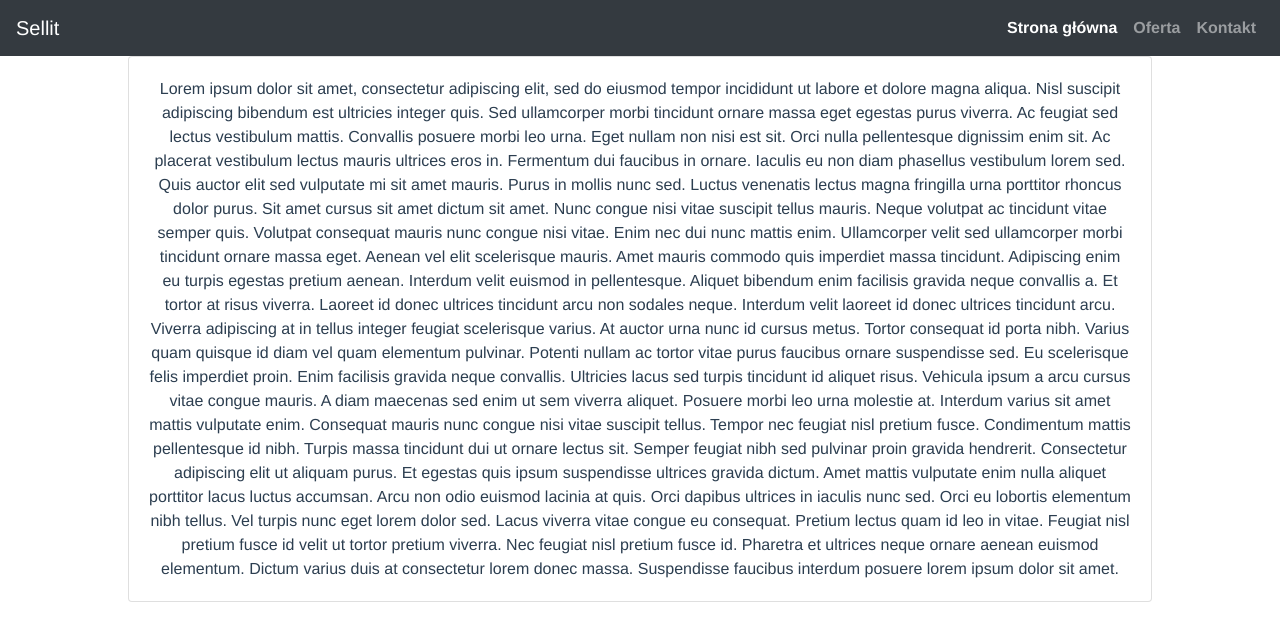
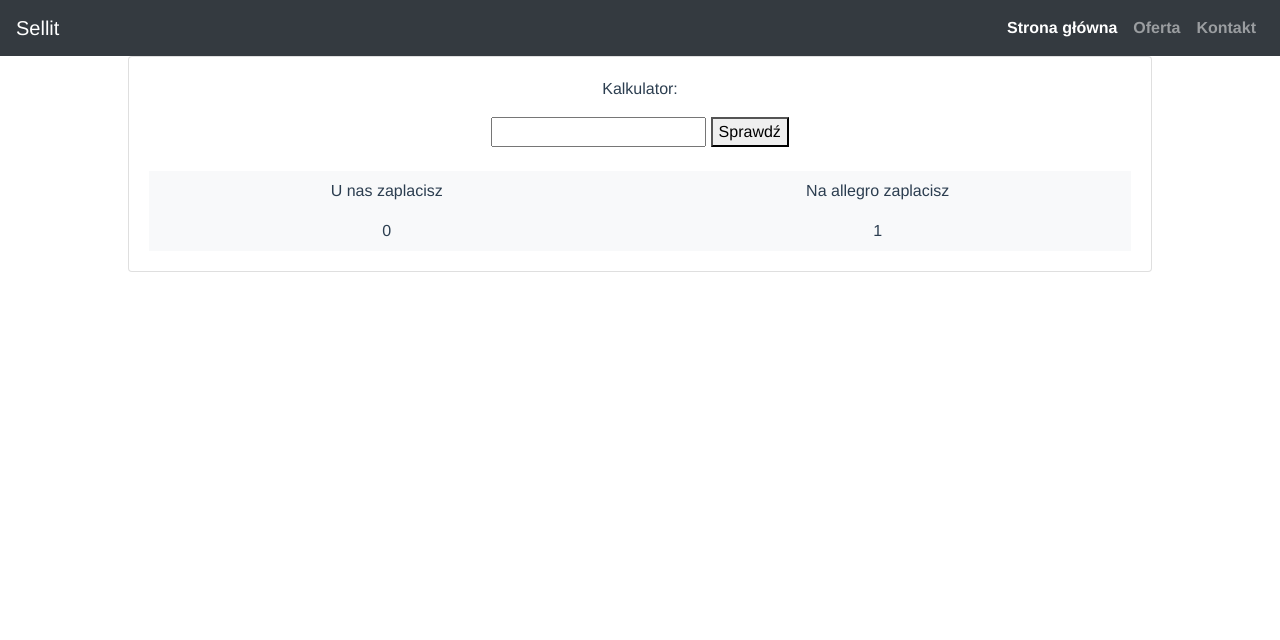
Before and after one commit to a-mizera/Zd, a Vue app in the folder zad1/: page /#/offer in a window 1280 px wide. Shown: the top 640 px of the page. Built offline with nearby package versions, Linux system fonts and the light colour scheme.

Commit message:
funkcja tabelki

```diff
--- a/zad1/src/router/index.js
+++ b/zad1/src/router/index.js
@@ -1,6 +1,7 @@
 import { createRouter, createWebHashHistory } from 'vue-router'
 import HomeView from '../views/HomeView.vue'
 import OfferView from '../views/OfferView.vue'
+
 
 const routes = [
   {
@@ -11,9 +12,6 @@ const routes = [
   {
     path: '/offer',
     name: 'offer',
-    // route level code-splitting
-    // this generates a separate chunk (about.[hash].js) for this route
-    // which is lazy-loaded when the route is visited.
     component: OfferView
   },
   {
--- a/zad1/src/views/OfferView.vue
+++ b/zad1/src/views/OfferView.vue
@@ -1,14 +1,51 @@
 <template>
     <div>
-        Lorem ipsum dolor sit amet, consectetur adipiscing elit, sed do eiusmod tempor incididunt ut labore et dolore magna aliqua. Nisl suscipit adipiscing bibendum est ultricies integer quis. Sed ullamcorper morbi tincidunt ornare massa eget egestas purus viverra. Ac feugiat sed lectus vestibulum mattis. Convallis posuere morbi leo urna. Eget nullam non nisi est sit. Orci nulla pellentesque dignissim enim sit. Ac placerat vestibulum lectus mauris ultrices eros in. Fermentum dui faucibus in ornare. Iaculis eu non diam phasellus vestibulum lorem sed. Quis auctor elit sed vulputate mi sit amet mauris. Purus in mollis nunc sed. Luctus venenatis lectus magna fringilla urna porttitor rhoncus dolor purus. Sit amet cursus sit amet dictum sit amet. Nunc congue nisi vitae suscipit tellus mauris. Neque volutpat ac tincidunt vitae semper quis. Volutpat consequat mauris nunc congue nisi vitae. Enim nec dui nunc mattis enim.
-
-Ullamcorper velit sed ullamcorper morbi tincidunt ornare massa eget. Aenean vel elit scelerisque mauris. Amet mauris commodo quis imperdiet massa tincidunt. Adipiscing enim eu turpis egestas pretium aenean. Interdum velit euismod in pellentesque. Aliquet bibendum enim facilisis gravida neque convallis a. Et tortor at risus viverra. Laoreet id donec ultrices tincidunt arcu non sodales neque. Interdum velit laoreet id donec ultrices tincidunt arcu. Viverra adipiscing at in tellus integer feugiat scelerisque varius. At auctor urna nunc id cursus metus. Tortor consequat id porta nibh.
-
-Varius quam quisque id diam vel quam elementum pulvinar. Potenti nullam ac tortor vitae purus faucibus ornare suspendisse sed. Eu scelerisque felis imperdiet proin. Enim facilisis gravida neque convallis. Ultricies lacus sed turpis tincidunt id aliquet risus. Vehicula ipsum a arcu cursus vitae congue mauris. A diam maecenas sed enim ut sem viverra aliquet. Posuere morbi leo urna molestie at. Interdum varius sit amet mattis vulputate enim. Consequat mauris nunc congue nisi vitae suscipit tellus. Tempor nec feugiat nisl pretium fusce. Condimentum mattis pellentesque id nibh. Turpis massa tincidunt dui ut ornare lectus sit. Semper feugiat nibh sed pulvinar proin gravida hendrerit.
-
-Consectetur adipiscing elit ut aliquam purus. Et egestas quis ipsum suspendisse ultrices gravida dictum. Amet mattis vulputate enim nulla aliquet porttitor lacus luctus accumsan. Arcu non odio euismod lacinia at quis. Orci dapibus ultrices in iaculis nunc sed. Orci eu lobortis elementum nibh tellus. Vel turpis nunc eget lorem dolor sed. Lacus viverra vitae congue eu consequat. Pretium lectus quam id leo in vitae. Feugiat nisl pretium fusce id velit ut tortor pretium viverra. Nec feugiat nisl pretium fusce id. Pharetra et ultrices neque ornare aenean euismod elementum. Dictum varius duis at consectetur lorem donec massa. Suspendisse faucibus interdum posuere lorem ipsum dolor sit amet.
+        <p>Kalkulator:</p>
+        <input type="number"> <button>Sprawdź</button>
+        <br><br>
+        <div class="d-flex flex-row bg-light" >
+            <div class="d-flex flex-column mx-auto">
+                <div class="p-2">U nas zaplacisz</div>
+                <div class="p-2">{{value1}}</div></div>
+            <div class="d-flex flex-column mx-auto">
+                <div class="p-2">Na allegro zaplacisz</div>
+                <div class="p-2">{{value2}}</div>
+                </div>
 
 
+        </div>
     </div>
 
 </template>
+<script>
+
+
+export default{
+    data(){
+        return{
+            itemssold:0,
+            value1:0,
+            value2:1
+
+
+
+
+        }
+    }}
+    methods:{
+        function oblicz(value){
+            value1=itemssold;
+        }
+
+    }
+
+
+
+
+
+</script>
+<style>
+
+
+
+</style>
```
